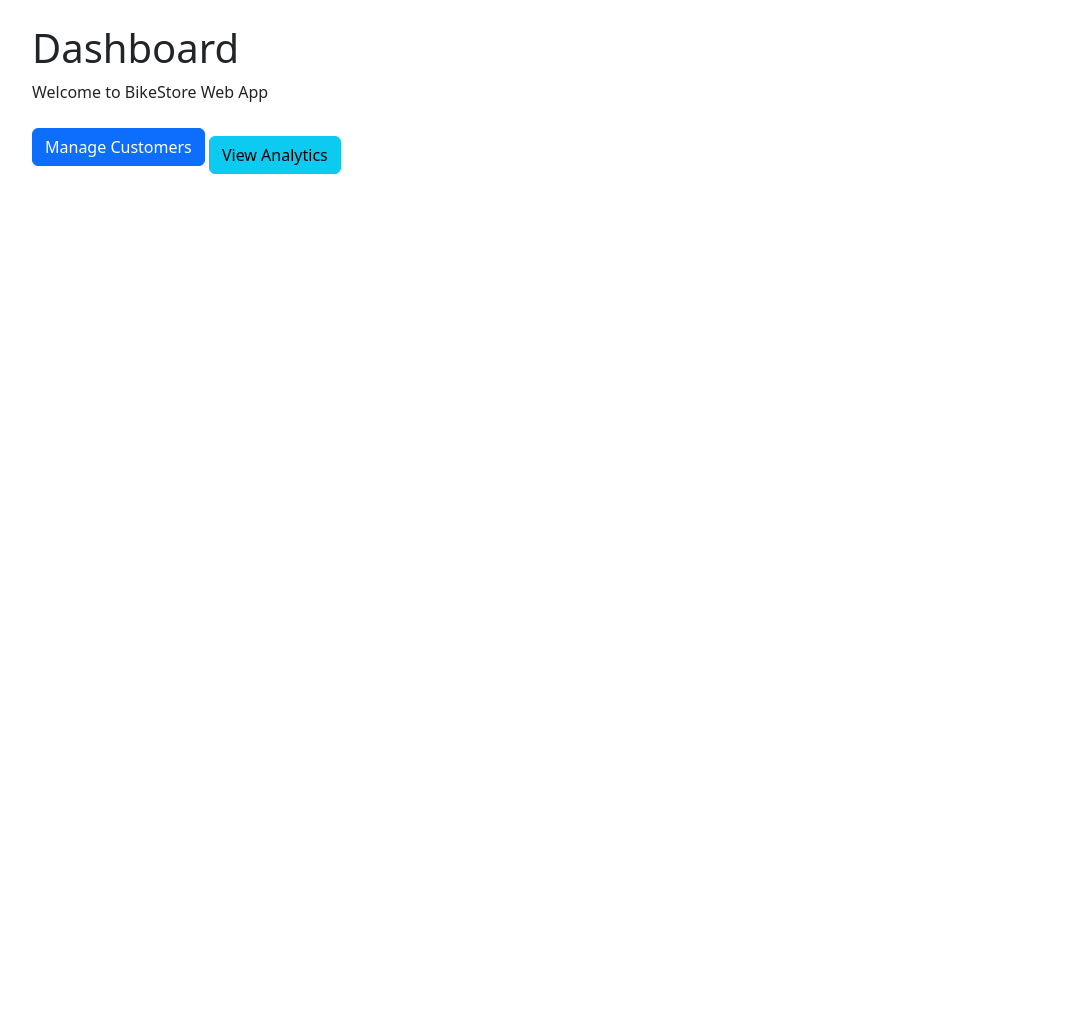
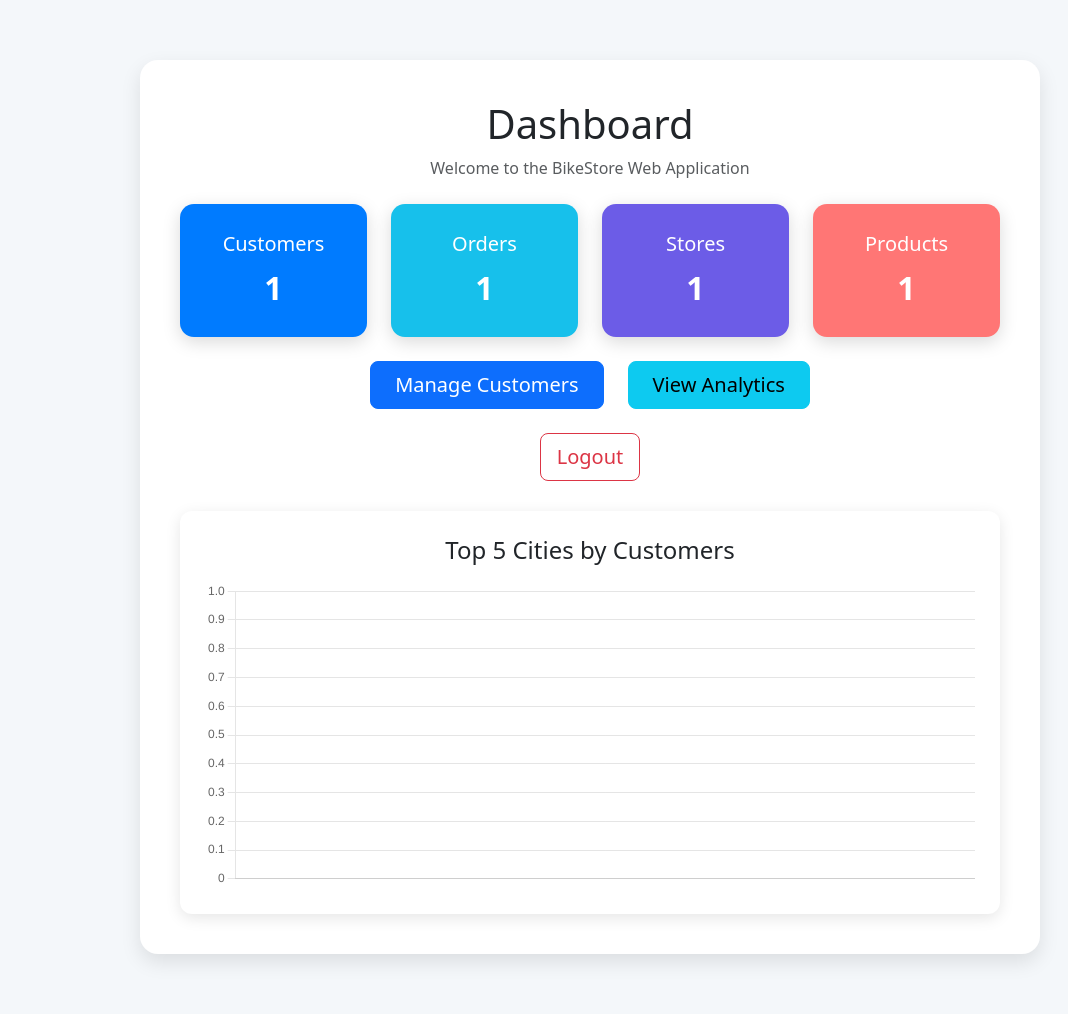
Before and after one commit to prathyushareddy99/BikeStoreWebApp, a Python web app: template templates/dashboard.html in a window 1280 px wide. Shown: the whole page, without its empty margins (50-1118 px from the left). Before the commit the page ends 174 px from the top, so only its background shows below. Run offline with Jinja, Linux system fonts and the light colour scheme; the template is opened without the code that fills it: most values are stand-ins (such as "Sample title", 1, 10 or a date in 2020).

Commit message:
Improved dashboard UI design

```diff
--- a/templates/dashboard.html
+++ b/templates/dashboard.html
@@ -4,18 +4,125 @@
     <title>Dashboard</title>
     <link rel="stylesheet"
           href="https://cdn.jsdelivr.net/npm/bootstrap@5.3.0/dist/css/bootstrap.min.css">
+
+    <script src="https://cdn.jsdelivr.net/npm/chart.js"></script>
+
+    <style>
+        body {
+            background: #f4f7fa;
+        }
+        .dashboard-card {
+            background: white;
+            border-radius: 18px;
+            padding: 40px;
+            max-width: 900px;
+            margin: 60px auto;
+            box-shadow: 0 8px 20px rgba(0,0,0,0.1);
+        }
+
+        .summary-card {
+            border-radius: 14px;
+            padding: 25px;
+            color: white;
+            text-align: center;
+            font-size: 20px;
+            box-shadow: 0 5px 18px rgba(0,0,0,0.15);
+        }
+
+        .summary-number {
+            font-size: 32px;
+            font-weight: bold;
+            margin-top: 5px;
+        }
+
+        .mini-chart-box {
+            background: white;
+            border-radius: 12px;
+            padding: 25px;
+            margin-top: 30px;
+            box-shadow: 0 4px 15px rgba(0,0,0,0.1);
+        }
+    </style>
 </head>
+
 <body>
 
-<div class="container mt-4">
-    <h1>Dashboard</h1>
-    <p>Welcome to BikeStore Web App</p>
+<div class="dashboard-card text-center">
 
-    <a href="/customers" class="btn btn-primary">Manage Customers</a>
+    <h1 class="mb-2">Dashboard</h1>
+    <p class="text-muted mb-4">Welcome to the BikeStore Web Application</p>
 
-    <!--  Add the analytics button directly below the Manage Customers button -->
-    <a href="/analytics" class="btn btn-info mt-3">View Analytics</a>
+    <!-- Summary Cards -->
+    <div class="row g-4 mb-4">
+        <div class="col-md-3">
+            <div class="summary-card" style="background:#007bff;">
+                Customers
+                <div class="summary-number">{{ total_customers }}</div>
+            </div>
+        </div>
+
+        <div class="col-md-3">
+            <div class="summary-card" style="background:#17c0eb;">
+                Orders
+                <div class="summary-number">{{ total_orders }}</div>
+            </div>
+        </div>
+
+        <div class="col-md-3">
+            <div class="summary-card" style="background:#6c5ce7;">
+                Stores
+                <div class="summary-number">{{ total_stores }}</div>
+            </div>
+        </div>
+
+        <div class="col-md-3">
+            <div class="summary-card" style="background:#ff7675;">
+                Products
+                <div class="summary-number">{{ total_products }}</div>
+            </div>
+        </div>
+    </div>
+
+    <!-- Buttons -->
+    <div class="d-flex justify-content-center gap-4 mt-3">
+        <a href="/customers" class="btn btn-primary btn-lg px-4">Manage Customers</a>
+        <a href="/analytics" class="btn btn-info btn-lg px-4">View Analytics</a>
+    </div>
+
+    <a href="/logout" class="btn btn-outline-danger btn-lg mt-4">Logout</a>
+
+    <!-- Mini Dashboard Chart -->
+    <div class="mini-chart-box">
+        <h4 class="mb-3">Top 5 Cities by Customers</h4>
+        <canvas id="miniChart" height="120"></canvas>
+    </div>
+
 </div>
+
+<script>
+    const miniLabels = {{ mini_labels | tojson }};
+    const miniValues = {{ mini_values | tojson }};
+
+    new Chart(document.getElementById('miniChart'), {
+        type: 'bar',
+        data: {
+            labels: miniLabels,
+            datasets: [{
+                label: 'Customers',
+                data: miniValues,
+                backgroundColor: [
+                    '#007bff', '#17c0eb', '#ffa502', '#ff4757', '#6c5ce7'
+                ]
+            }]
+        },
+        options: {
+            responsive: true,
+            plugins: {
+                legend: { display: false }
+            }
+        }
+    });
+</script>
 
 </body>
 </html>
```
